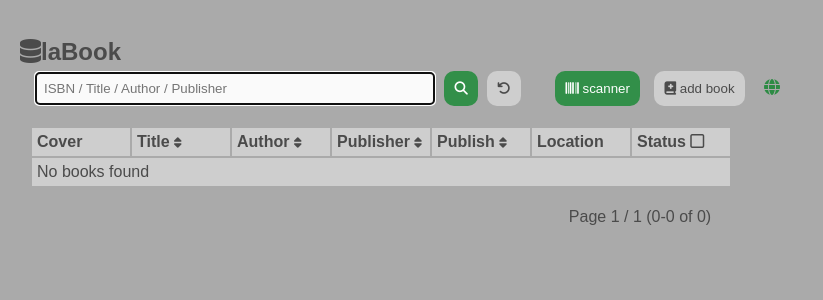
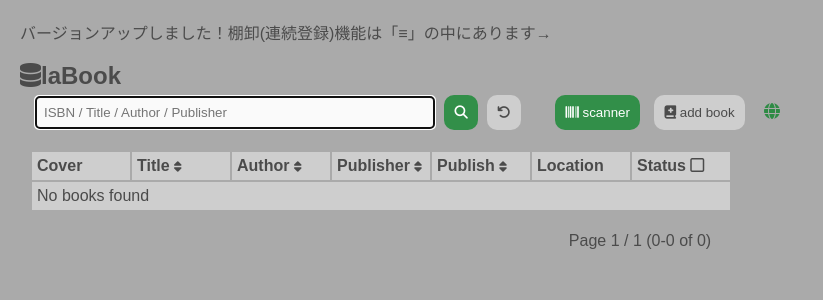
Before and after one commit to pdlab-IIS/laBook, a Flask app: page / in a window 1280 px wide. Shown: the top 300 px of the page, without its empty margins (0-823 px from the left). Run offline with Flask 3, Linux system fonts and the light colour scheme; data that the repository does not hold is empty; some libraries are stand-ins or nearby versions.

Commit message:
feat: add Japanese version update message and development overlay

```diff
--- a/templates/index.html
+++ b/templates/index.html
@@ -26,6 +26,7 @@
 
 <body>
     {% include "_development_overlay.html" %}
+    <p>バージョンアップしました！棚卸(連続登録)機能は「≡」の中にあります→</p>
     <a href="./">
         <h2><i class="fa-solid fa-database"></i>laBook</h2>
     </a>
```
